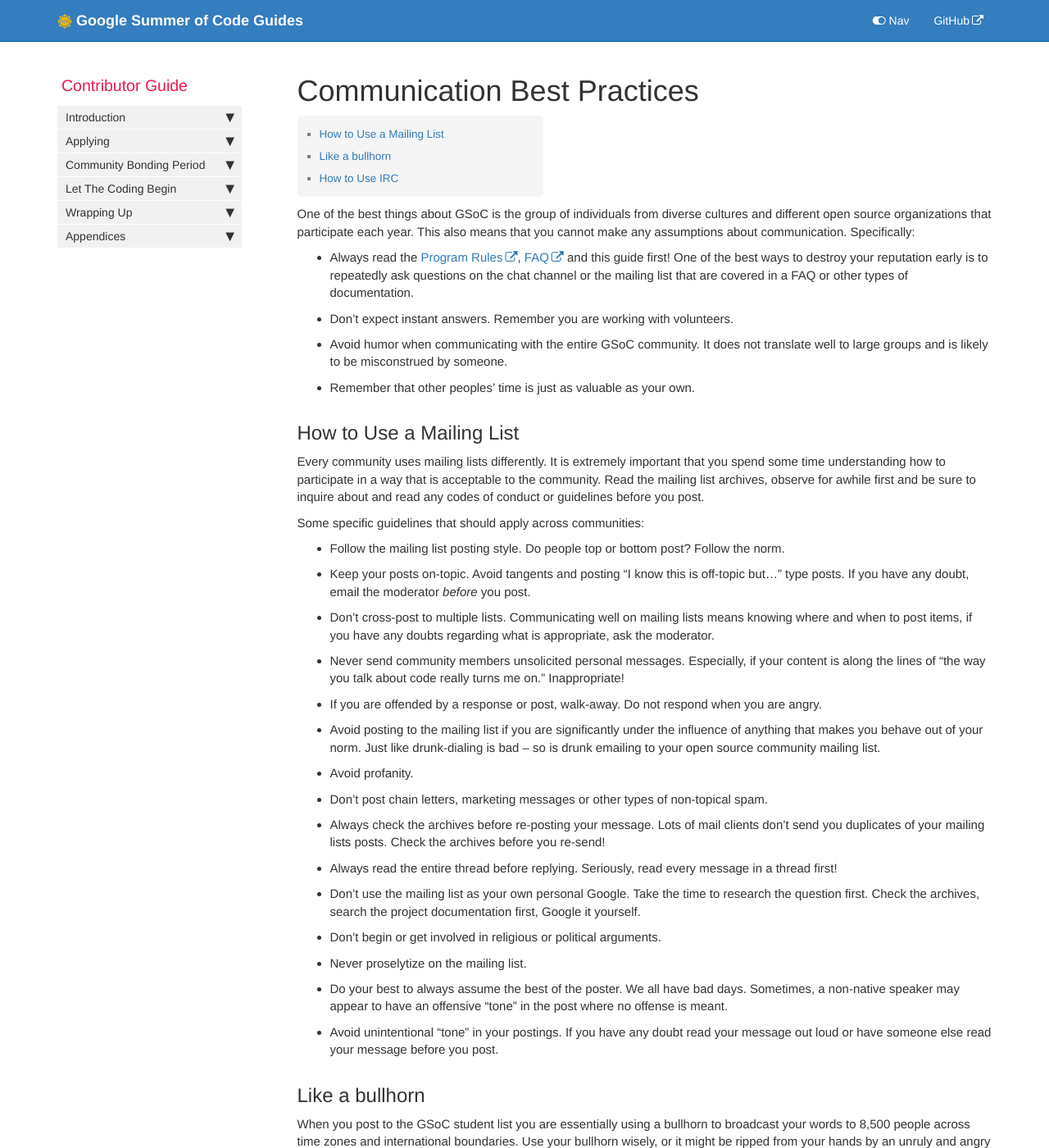
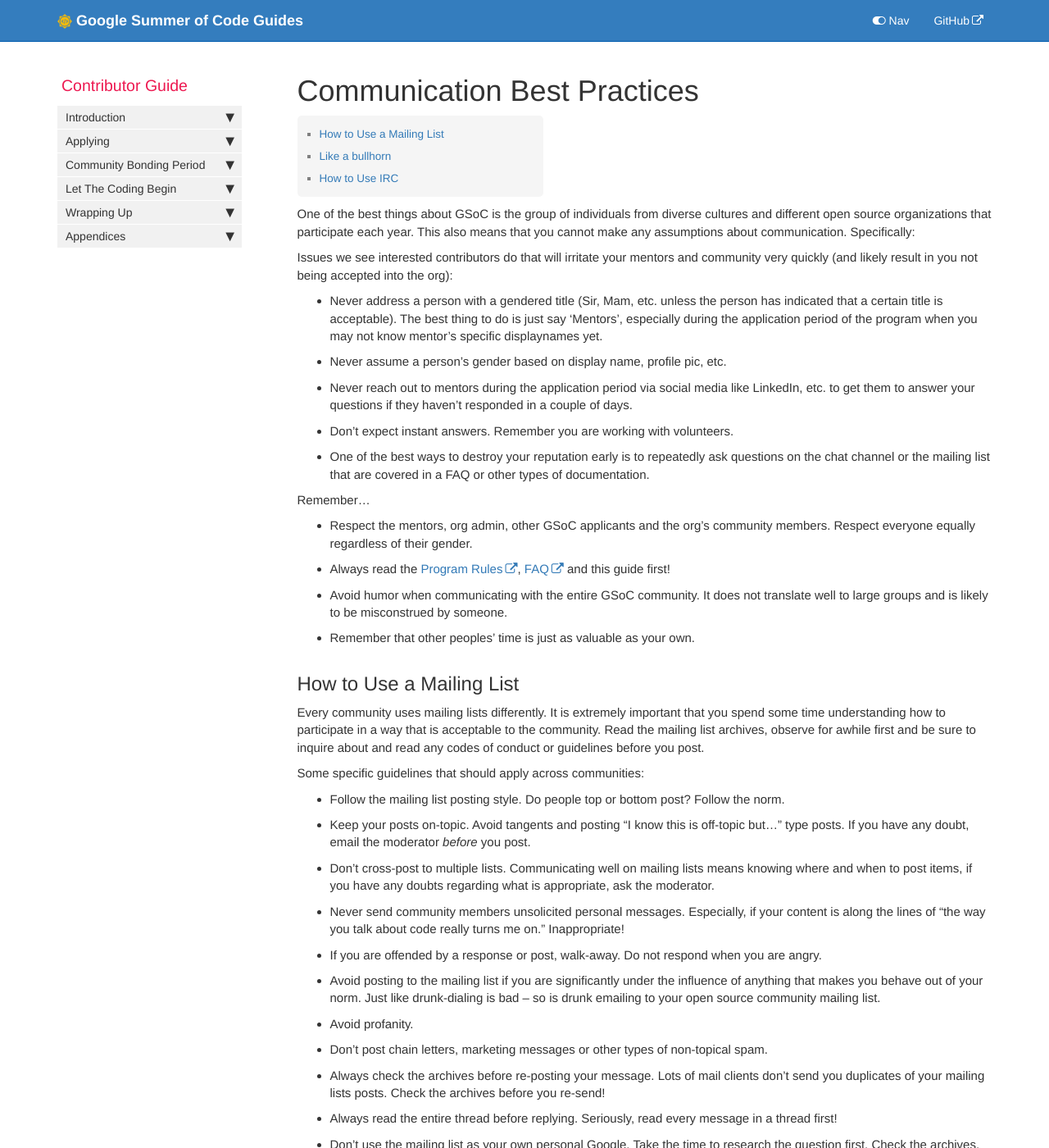
Before and after one commit to google/gsocguides, a Jekyll site: the page built from pages/student/11-communication_best_practices.md, in a window 1280 px wide and 1400 px high. Shown: the whole window at 82% size. Built offline with Jekyll 4.4.1, drawn with Linux system fonts in a browser that asks for light colours; some of the changed text lies outside the part shown.

Commit message:
Update 11-communication_best_practices.md
added info around gendered titles, etc.

```diff
--- a/pages/student/11-communication_best_practices.md
+++ b/pages/student/11-communication_best_practices.md
@@ -8,8 +8,16 @@ sidebar: student_sidebar
 
 One of the best things about GSoC is the group of individuals from diverse cultures and different open source organizations that participate each year. This also means that you cannot make any assumptions about communication. Specifically:
 
-* Always read the [Program Rules](https://developers.google.com/open-source/gsoc/rules), [FAQ](https://developers.google.com/open-source/gsoc/faq) and this guide first! One of the best ways to destroy your reputation early is to repeatedly ask questions on the chat channel or the mailing list that are covered in a FAQ or other types of documentation.
+Issues we see interested contributors do that will irritate your mentors and community very quickly (and likely result in you not being accepted into the org):
+* Never address a person with a gendered title (Sir, Mam, etc. unless the person has indicated that a certain title is acceptable). The best thing to do is just say 'Mentors', especially during the application period of the program when you may not know mentor's specific displaynames yet.
+* Never assume a person's gender based on display name, profile pic, etc.
+* Never reach out to mentors during the application period via social media like LinkedIn, etc. to get them to answer your questions if they haven't responded in a couple of days.
 * Don't expect instant answers. Remember you are working with volunteers.
+* One of the best ways to destroy your reputation early is to repeatedly ask questions on the chat channel or the mailing list that are covered in a FAQ or other types of documentation.
+
+Remember...
+* Respect the mentors, org admin, other GSoC applicants and the org's community members. Respect everyone equally regardless of their gender.
+* Always read the [Program Rules](https://developers.google.com/open-source/gsoc/rules), [FAQ](https://developers.google.com/open-source/gsoc/faq) and this guide first!
 * Avoid humor when communicating with the entire GSoC community. It does not translate well to large groups and is likely to be misconstrued by someone.
 * Remember that other peoples' time is just as valuable as your own.
 
@@ -37,7 +45,7 @@ Some specific guidelines that should apply across communities:
 
 ## Like a bullhorn
 
-When you post to the GSoC student list you are essentially using a bullhorn to broadcast your words to 8,500 people across time zones and international boundaries. Use your bullhorn wisely, or it might be ripped from your hands by an unruly and angry mob, or by a responsible moderator.
+When you post to the GSoC contributor list you are essentially using a bullhorn to broadcast your words to 10,000 people across time zones and international boundaries. Use your bullhorn wisely, or it might be ripped from your hands by an unruly and angry mob, or by a responsible moderator.
 
 ## How to Use IRC
 
```
